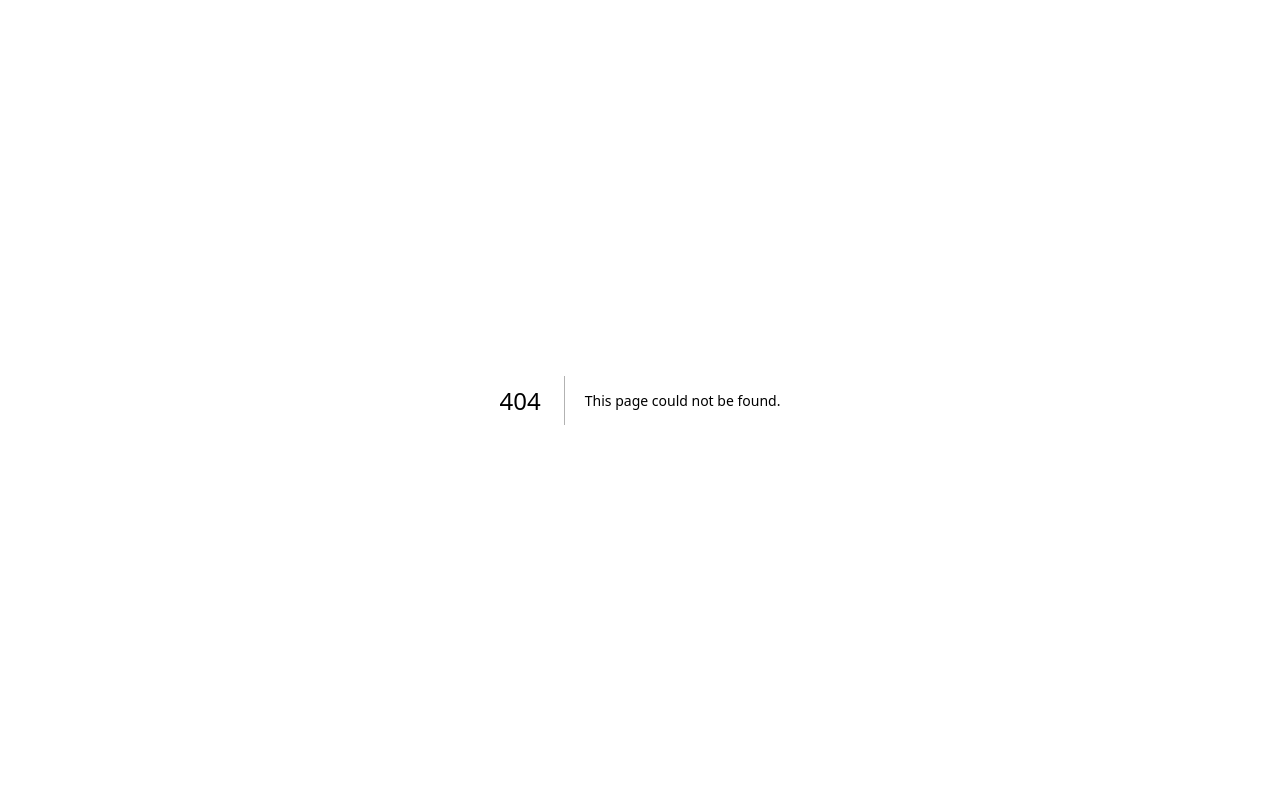
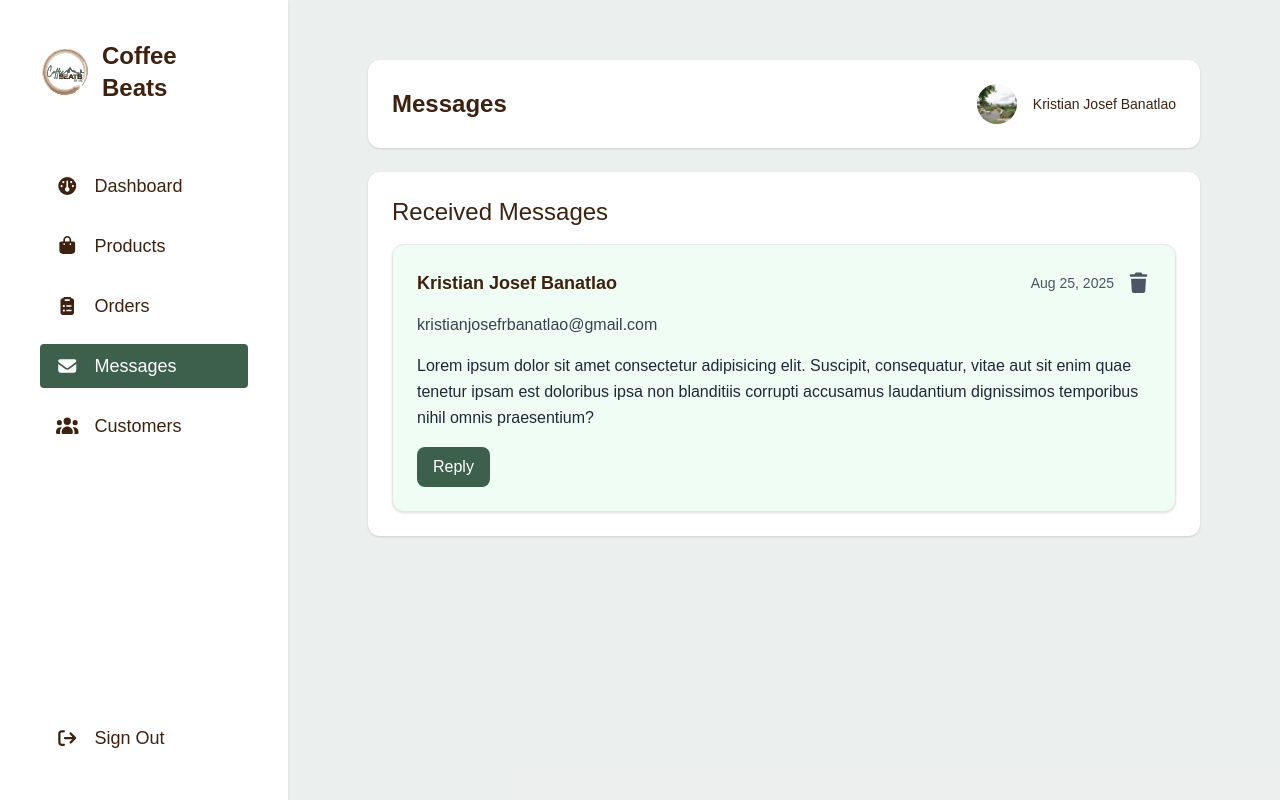
Before and after one commit to Chanoseo/CoffeeBeatsbyLife, a Next.js app in the folder cbbl-app/: page /messages in a window 1280 px wide. Before the commit this address had no page. Built offline with nearby package versions, Linux system fonts and the light colour scheme.

Commit message:
Messages Page UI

```diff
--- /dev/null
+++ b/cbbl-app/src/app/messages/page.tsx
@@ -0,0 +1,12 @@
+import MessagesMain from "@/components/admin-page/main/messagesmain/MessagesMain";
+import Navigation from "@/components/admin-page/navigation/Navigation";
+
+function Messages() {
+  return (
+    <div className="flex">
+      <Navigation />
+      <MessagesMain />
+    </div>
+  );
+}
+export default Messages;
--- /dev/null
+++ b/cbbl-app/src/components/admin-page/main/messagesmain/MessagesMain.tsx
@@ -0,0 +1,12 @@
+import Messages from "./messagesmain-components/Messages";
+import MessagesHeader from "./messagesmain-components/MessagesHeader";
+
+function MessagesMain() {
+  return (
+    <main className="bg-[#3C604C]/10 w-full h-screen overflow-auto py-15 px-20 text-brown">
+      <MessagesHeader />
+      <Messages />
+    </main>
+  );
+}
+export default MessagesMain;
--- /dev/null
+++ b/cbbl-app/src/components/admin-page/main/messagesmain/messagesmain-components/Messages.tsx
@@ -0,0 +1,85 @@
+"use client"
+
+import { useState } from "react";
+import { faTrash } from "@fortawesome/free-solid-svg-icons";
+import { FontAwesomeIcon } from "@fortawesome/react-fontawesome";
+
+function Messages() {
+  const [showReply, setShowReply] = useState<boolean>(false);
+
+  return (
+    <section className="dashboard-card">
+      <h1 className="text-2xl mb-4">Received Messages</h1>
+      <div className="flex flex-col gap-4">
+        <div className="border border-gray-200 p-6 rounded-xl bg-green-50 hover:bg-green-100 shadow">
+          {/* Header */}
+          <div className="flex justify-between items-center mb-4">
+            <p className="text-lg font-semibold">Kristian Josef Banatlao</p>
+            <div className="flex items-center gap-3 text-gray-600">
+              <p className="text-sm">Aug 25, 2025</p>
+              <FontAwesomeIcon
+                icon={faTrash}
+                className="text-xl cursor-pointer hover:text-red-500 transition"
+              />
+            </div>
+          </div>
+
+          {/* Email */}
+          <p className="text-gray-700">kristianjosefrbanatlao@gmail.com</p>
+
+          {/* Message */}
+          <p className="my-4 text-gray-800 leading-relaxed">
+            Lorem ipsum dolor sit amet consectetur adipisicing elit. Suscipit,
+            consequatur, vitae aut sit enim quae tenetur ipsam est doloribus
+            ipsa non blanditiis corrupti accusamus laudantium dignissimos
+            temporibus nihil omnis praesentium?
+          </p>
+
+          {/* Toggle between Reply button and form */}
+          {!showReply ? (
+            <button
+              onClick={() => setShowReply(true)}
+              className="bg-[#3C604C] px-4 py-2 rounded-lg text-white font-medium hover:bg-[#2f4b3b] transition cursor-pointer"
+            >
+              Reply
+            </button>
+          ) : (
+            <div className="bg-white p-4 rounded-xl mt-4 border border-gray-200">
+              <div className="flex justify-between items-center mb-2">
+                <p className="text-sm font-medium text-gray-700">
+                  To:{" "}
+                  <span className="text-gray-900">
+                    kristianjosefrbanatlao@gmail.com
+                  </span>
+                </p>
+                <button
+                  onClick={() => setShowReply(false)}
+                  className="text-red-500 hover:underline cursor-pointer"
+                >
+                  Cancel
+                </button>
+              </div>
+              <form action="" className="flex flex-col gap-3">
+                <textarea
+                  name="message"
+                  placeholder="Write your message..."
+                  className="w-full min-h-[120px] border border-gray-300 rounded-lg p-3 resize-none focus:outline-none focus:ring-2 focus:ring-green-400"
+                ></textarea>
+                <div className="flex justify-end">
+                  <button
+                    type="submit"
+                    className="bg-[#3C604C] px-5 py-2 rounded-lg text-white font-medium hover:bg-[#2f4b3b] transition cursor-pointer"
+                  >
+                    Send
+                  </button>
+                </div>
+              </form>
+            </div>
+          )}
+        </div>
+      </div>
+    </section>
+  );
+}
+
+export default Messages;
--- /dev/null
+++ b/cbbl-app/src/components/admin-page/main/messagesmain/messagesmain-components/MessagesHeader.tsx
@@ -0,0 +1,22 @@
+import Image from "next/image";
+
+function MessagesHeader() {
+  return (
+    <section className="flex justify-between items-center bg-white shadow-sm rounded-xl p-6 flex-1">
+      <h2 className="text-2xl font-semibold">Messages</h2>
+      <div className="flex gap-4 items-center">
+        <div className="relative w-10 h-10 rounded-full">
+          <Image
+            src="/cbbl-image.jpg"
+            alt="Logo"
+            fill
+            sizes="50px"
+            className="object-cover rounded-full"
+          />
+        </div>
+        <span className="text-sm">Kristian Josef Banatlao</span>
+      </div>
+    </section>
+  );
+}
+export default MessagesHeader;
```
